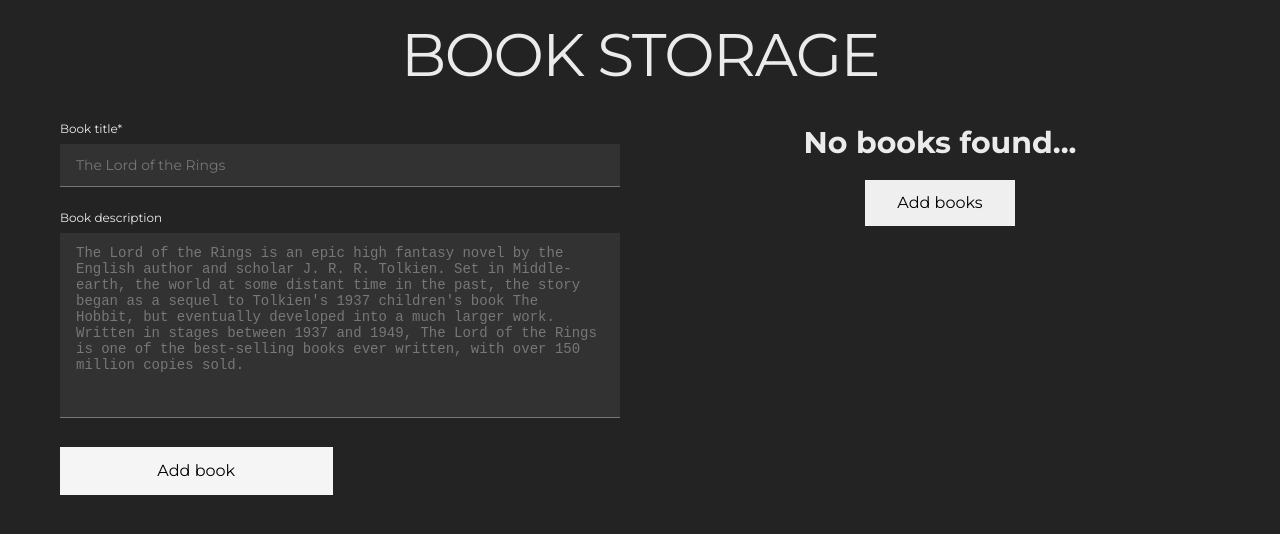
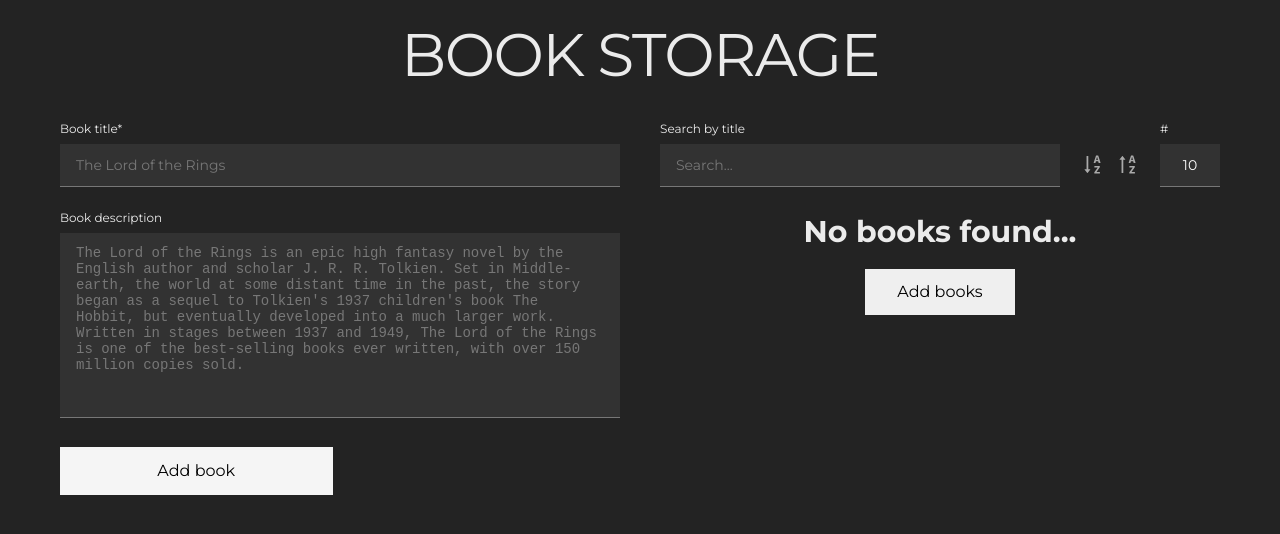
Before and after one commit to Darken141/book-storage, a Next.js app in the folder client/: page / in a window 1280 px wide. Shown: the top 534 px of the page. Built offline with nearby package versions, Linux system fonts and the light colour scheme.

Commit message:
import BookIFlter to the page

```diff
--- a/client/src/app/page.tsx
+++ b/client/src/app/page.tsx
@@ -1,4 +1,5 @@
 import BookForm from '@/components/book-form/book-form.component'
+import BookFilter from '@/components/book-filter/book-filter.component'
 import BookList from '@/components/book-list/book-list.component'
 
 export default function Home() {
@@ -11,6 +12,7 @@ export default function Home() {
           <BookForm />
         </section>
         <section className="">
+          <BookFilter />
           <BookList />
         </section>
       </div>
```
